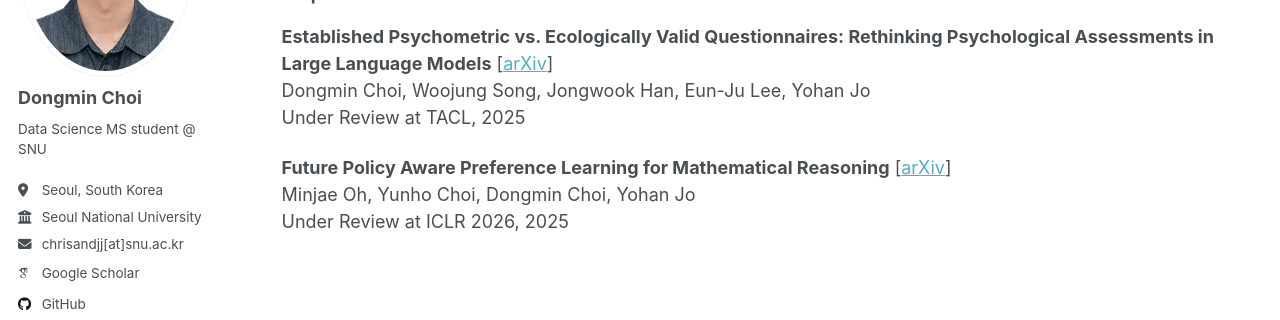
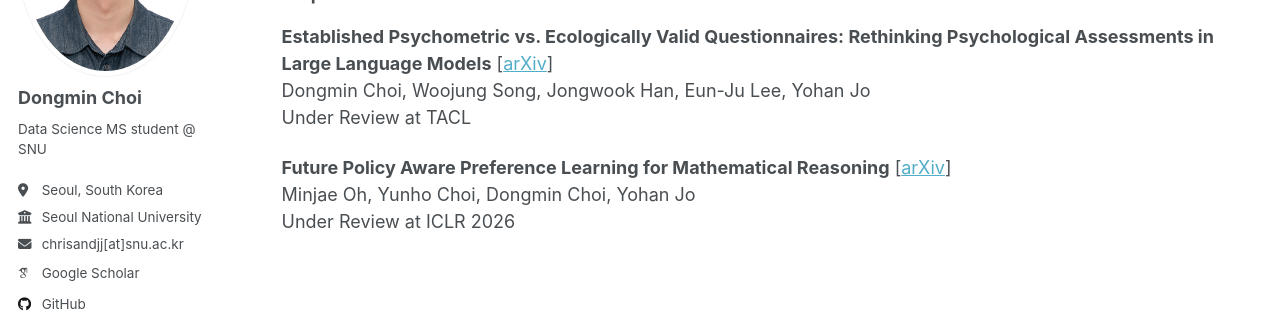
Before and after one commit to unknownburphy/unknownburphy.github.io, a Jekyll site: the page built from _pages/about.md, in a window 1280 px wide and 900 px high, scrolled down 692 px. Shown: the part 251-571 px from the top of the window. Built offline with Jekyll 4.4.1, drawn with Linux system fonts in a browser that asks for light colours; some web fonts are replaced.

Commit message:
feat: update cv 251103-2

```diff
--- a/_pages/about.md
+++ b/_pages/about.md
@@ -34,8 +34,8 @@ Junseo Kim, Jongwook Han, ***Dongmin Choi***, Jongwook Yoon, Eun-Ju Lee, Yohan J
 
 **Established Psychometric vs. Ecologically Valid Questionnaires: Rethinking Psychological Assessments in Large Language Models** [[arXiv](https://arxiv.org/abs/2509.10078)]
 Dongmin Choi, Woojung Song, Jongwook Han, Eun-Ju Lee, Yohan Jo
-Under Review at TACL, 2025
+Under Review at TACL
 
 **Future Policy Aware Preference Learning for Mathematical Reasoning** [[arXiv](https://arxiv.org/abs/2509.19893)]
 Minjae Oh, Yunho Choi, Dongmin Choi, Yohan Jo
-Under Review at ICLR 2026, 2025
+Under Review at ICLR 2026
--- a/_pages/publications.html
+++ b/_pages/publications.html
@@ -25,8 +25,8 @@ Junseo Kim, Jongwook Han, <strong><em>Dongmin Choi</em></strong>, Jongwook Yoon,
 
 <p><strong>Established Psychometric vs. Ecologically Valid Questionnaires: Rethinking Psychological Assessments in Large Language Models</strong> <a href="https://arxiv.org/abs/2509.10078">[arXiv]</a><br>
 Dongmin Choi, Woojung Song, Jongwook Han, Eun-Ju Lee, Yohan Jo<br>
-Under Review at TACL, 2025</p>
+Under Review at TACL</p>
 
 <p><strong>Future Policy Aware Preference Learning for Mathematical Reasoning</strong> <a href="https://arxiv.org/abs/2509.19893">[arXiv]</a><br>
 Minjae Oh, Yunho Choi, Dongmin Choi, Yohan Jo<br>
-Under Review at ICLR 2026, 2025</p>
+Under Review at ICLR 2026</p>
```
